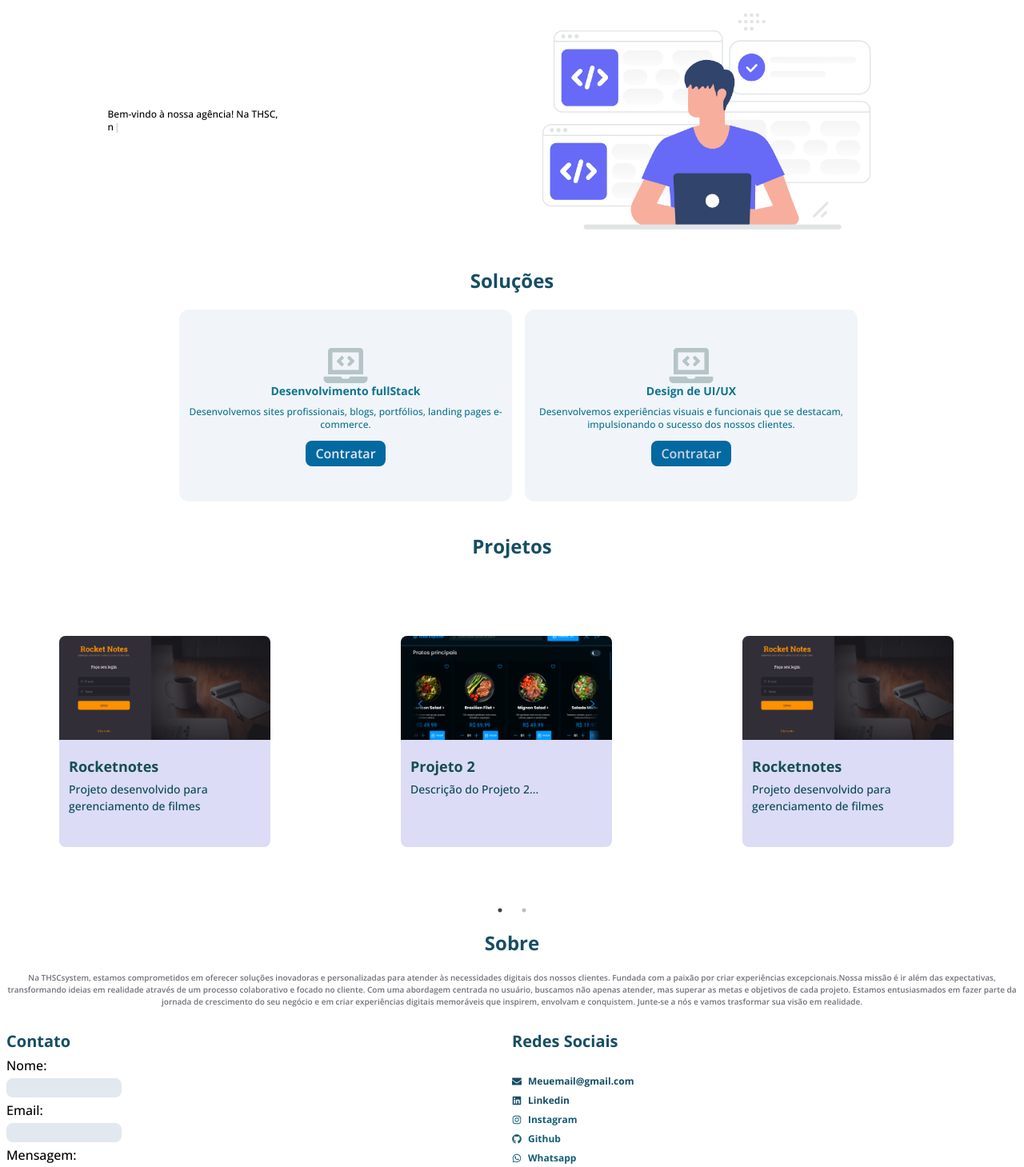
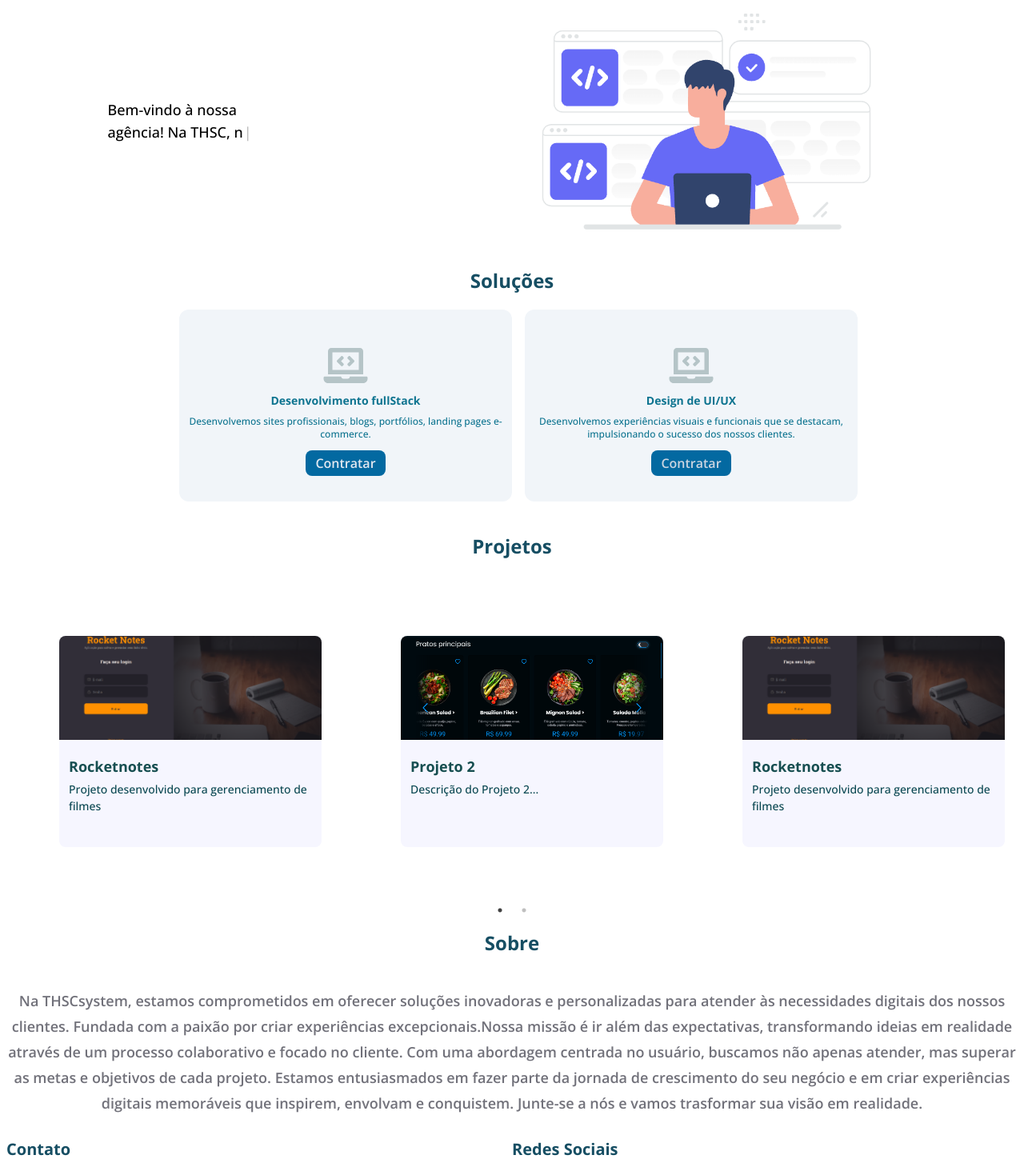
Before and after one commit to Tiagoamrein/Portifolio, a Next.js app: page / in a window 1280 px wide. Shown: the part 100-1559 px from the top of the page at 80% size. Built offline with nearby package versions, Linux system fonts and the light colour scheme.

Commit message:
update layout

```diff
--- a/src/app/page.tsx
+++ b/src/app/page.tsx
@@ -34,7 +34,7 @@ export default function Home(): JSX.Element {
       {
         breakpoint: 1024,
         settings: {
-          slidesToShow: 3,
+          slidesToShow: 2,
           slidesToScroll: 3,
           infinite: true,
           dots: true
@@ -65,7 +65,7 @@ export default function Home(): JSX.Element {
    <div className='h-full w-full'>
     <Header/>
     <div className='flex items-center justify-around'>
-      <div className='w-60 text-xs px-3'>
+      <div className='w-60 text-xs px-3 sm:text-lg'>
     <Typewriter
  onInit={(typewriter) => {
      typewriter.start()
@@ -81,11 +81,11 @@ export default function Home(): JSX.Element {
   <div className='flex items-center px-4 mb-4'>
   <Slider {...settings} className='w-full '>
 
-    <div className='bg-slate-100 flex flex-col text-center items-center h-60 w-3/4 py-12 justify-center text-cyan-700 rounded-xl '>
+    <div className='bg-slate-100 flex flex-col text-center items-center h-60 w-3/4 py-12 justify-center text-cyan-700 rounded-xl sm:max-w-md sm:w-full'>
       <IconContext.Provider value={{ color: 'rgb(181 196 199)', className: 'global-class-name' }}>
         <FaLaptopCode className='w-16 h-11 m-auto' />
       </IconContext.Provider>
-      <h1 className='font-bold text-center text-sm'>Desenvolvimento fullStack</h1>
+      <h1 className='font-bold text-center text-sm mt-3'>Desenvolvimento fullStack</h1>
       <p className='text-xs text-cyan-700 mt-2 text-center mb-3'>
         Desenvolvemos sites profissionais, blogs, portfólios, landing pages e-commerce.
       </p>
@@ -98,7 +98,7 @@ export default function Home(): JSX.Element {
       <IconContext.Provider value={{ color: 'rgb(181 196 199)', className: 'global-class-name' }}>
         <FaLaptopCode className='w-16 h-11 m-auto' />
       </IconContext.Provider>
-      <h1 className='font-bold text-center text-sm'>Design de UI/UX </h1>
+      <h1 className='font-bold text-center text-sm mt-3'>Design de UI/UX </h1>
       <p className='text-xs text-cyan-700 mt-2 text-center mb-3'>
       Desenvolvemos experiências visuais e funcionais que se destacam, impulsionando o sucesso dos nossos clientes.
       </p>
@@ -133,7 +133,7 @@ export default function Home(): JSX.Element {
 <div className=' text-center mt-10'>
 <Element name='sobre'>  <h2 className=' text-cyan-900 font-bold text-2xl '>Sobre</h2></Element>
 
-<p className='text-ssm mt-5  text-zinc-500 font-semibold leading-2'>Na THSCsystem, estamos comprometidos em oferecer soluções inovadoras e personalizadas para atender às necessidades digitais dos nossos clientes. Fundada com a paixão por criar experiências excepcionais.Nossa missão é ir além das expectativas, transformando ideias em realidade através de um processo colaborativo e focado no cliente. Com uma abordagem centrada no usuário, buscamos não apenas atender, mas superar as metas e objetivos de cada projeto.
+<p className='text-ssm mt-5 px-2  text-zinc-500 font-semibold leading-2 sm:text-lg sm:leading-8 sm:mt-10'>Na THSCsystem, estamos comprometidos em oferecer soluções inovadoras e personalizadas para atender às necessidades digitais dos nossos clientes. Fundada com a paixão por criar experiências excepcionais.Nossa missão é ir além das expectativas, transformando ideias em realidade através de um processo colaborativo e focado no cliente. Com uma abordagem centrada no usuário, buscamos não apenas atender, mas superar as metas e objetivos de cada projeto.
  Estamos entusiasmados em fazer parte da jornada de crescimento do seu negócio e em criar experiências digitais memoráveis que inspirem, envolvam e conquistem.
   Junte-se a nós e vamos trasformar sua visão em realidade.</p>
 
@@ -160,11 +160,11 @@ export default function Home(): JSX.Element {
 <div className='flex flex-col gap-2'>
 
 <h2 className='text-cyan-900 font-bold text-xl mb-5'>Redes Sociais</h2>
-<p className='flex items-center gap-2 text-cyan-900 font-bold text-xs'><FaEnvelope /> Meuemail@gmail.com</p>
-<button className='flex items-center gap-2 text-cyan-900 font-bold text-xs'><FaLinkedin />Linkedin</button>
-<button className='flex items-center gap-2 text-cyan-800 font-bold text-xs'> <FaInstagram/>Instagram</button>
-<button className='flex items-center gap-2 text-cyan-800 font-bold text-xs'><FaGithub />Github</button>
-<button className='flex items-center gap-2 text-cyan-800 font-bold text-xs'><FaWhatsapp />Whatsapp</button>
+<p className='flex items-center gap-2 text-cyan-900 font-bold text-xs sm:text-base'><FaEnvelope /> Meuemail@gmail.com</p>
+<button className='flex items-center gap-2 text-cyan-900 font-bold text-xs sm:text-base'><FaLinkedin />Linkedin</button>
+<button className='flex items-center gap-2 text-cyan-800 font-bold text-xs sm:text-base'> <FaInstagram/>Instagram</button>
+<button className='flex items-center gap-2 text-cyan-800 font-bold text-xs sm:text-base'><FaGithub />Github</button>
+<button className='flex items-center gap-2 text-cyan-800 font-bold text-xs sm:text-base'><FaWhatsapp />Whatsapp</button>
 </div>
    </div>
    </div>
--- a/src/components/projects/index.tsx
+++ b/src/components/projects/index.tsx
@@ -1,5 +1,6 @@
 import Link from 'next/link'
 import { Container, Content, Cover } from './styles'
+
 
 export interface projectProps {
   id?: string
--- a/src/components/projects/styles.ts
+++ b/src/components/projects/styles.ts
@@ -6,7 +6,7 @@ export const Container = styled.div`
   max-width: 16.5rem;
   height: 16.5rem;
   margin-left: 10px;
-  background-color: #DCDCF6 ;
+  background-color: #f6f6ff ;
 
   border: none;
   border-radius: 8px;
@@ -23,6 +23,14 @@ export const Container = styled.div`
     width: 100%;
     min-width: 15.5rem;
     max-width: 16rem;
+
+    /* height: auto;
+    min-height: 16.5rem; */
+  }
+  @media (min-width:1024px) {
+    width: 100%;
+    min-width: 20.5rem;
+    max-width: 21rem;
 
     /* height: auto;
     min-height: 16.5rem; */
```
